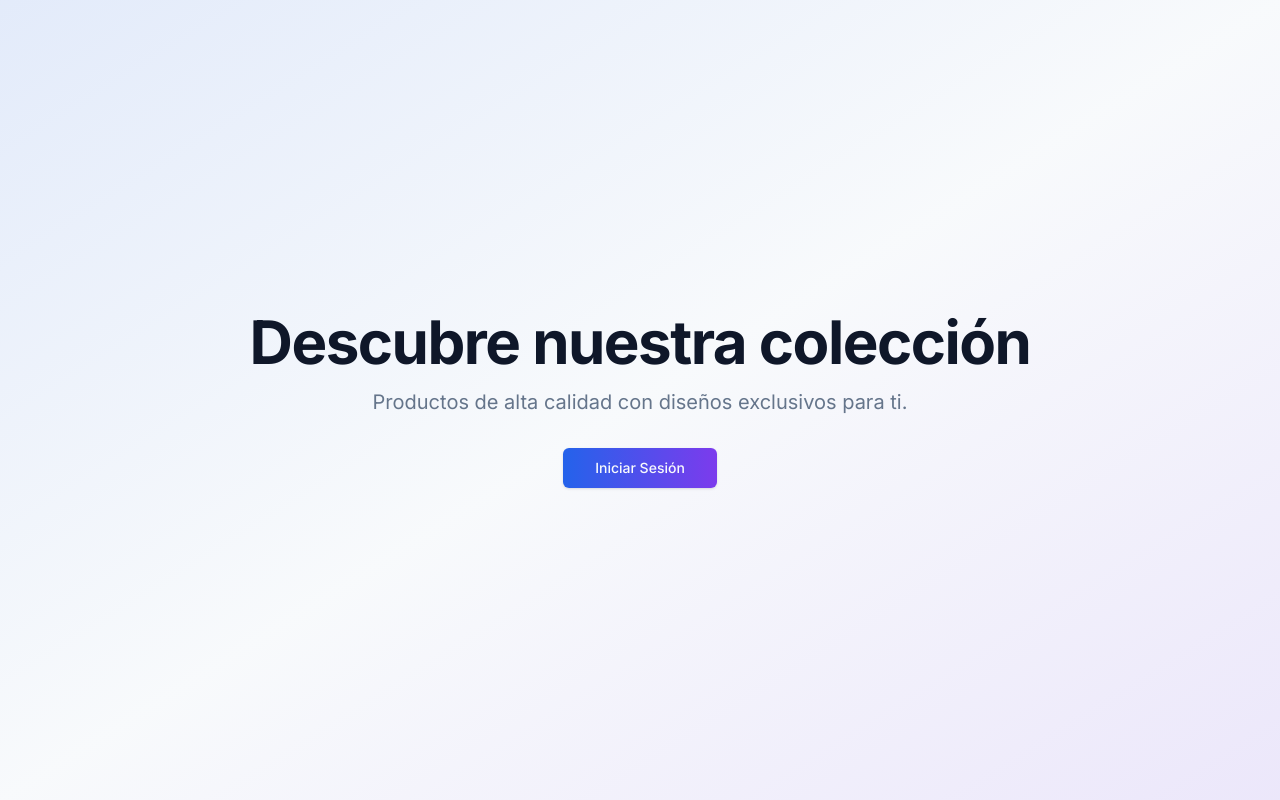
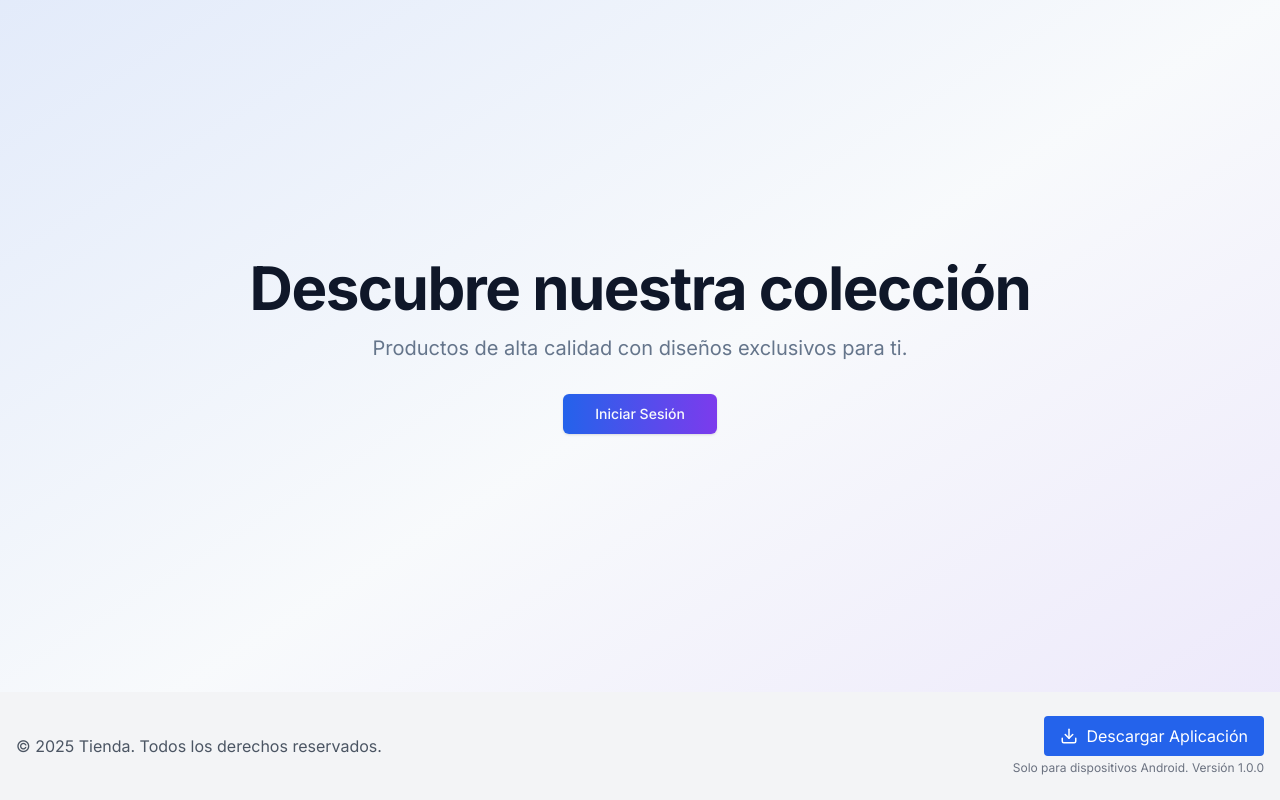
Before and after one commit to DanielGonzales13/tienda, a Next.js app: page / in a window 1280 px wide. Built offline with nearby package versions, Linux system fonts and the light colour scheme.

Commit message:
Footer principal

```diff
--- a/app/page.tsx
+++ b/app/page.tsx
@@ -1,5 +1,6 @@
 import Link from "next/link"
 import { Button } from "@/components/ui/button"
+import  Footer  from "@/components/footer"
 
 export default function Home() {
   return (
@@ -25,6 +26,8 @@ export default function Home() {
           </div>
         </div>
       </main>
+      <Footer />
     </div>
+
   )
 }
```
